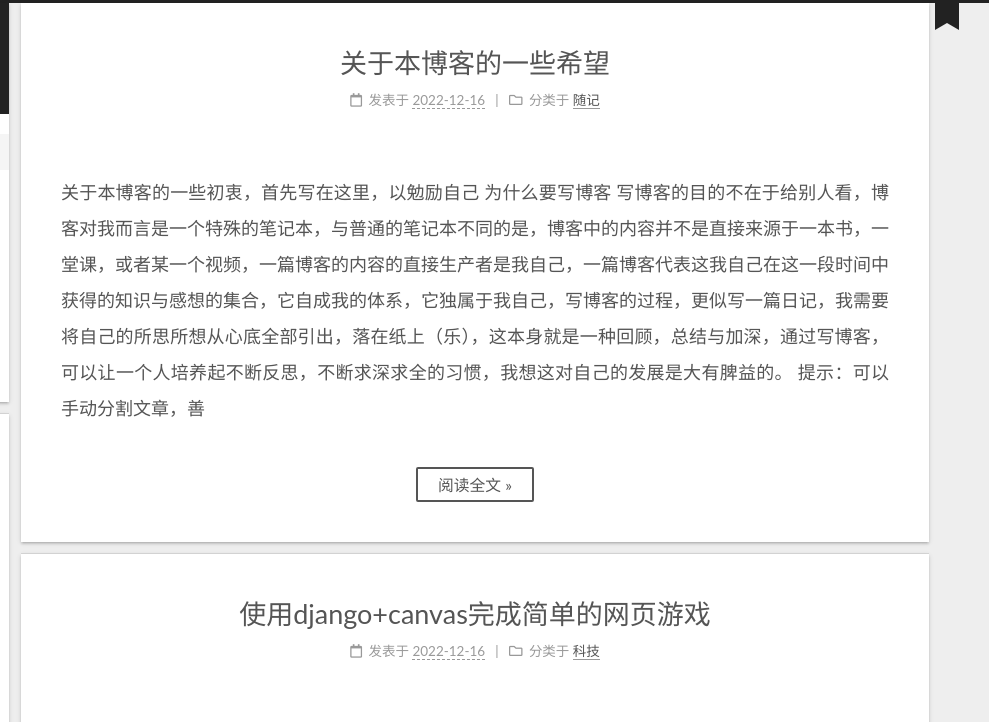
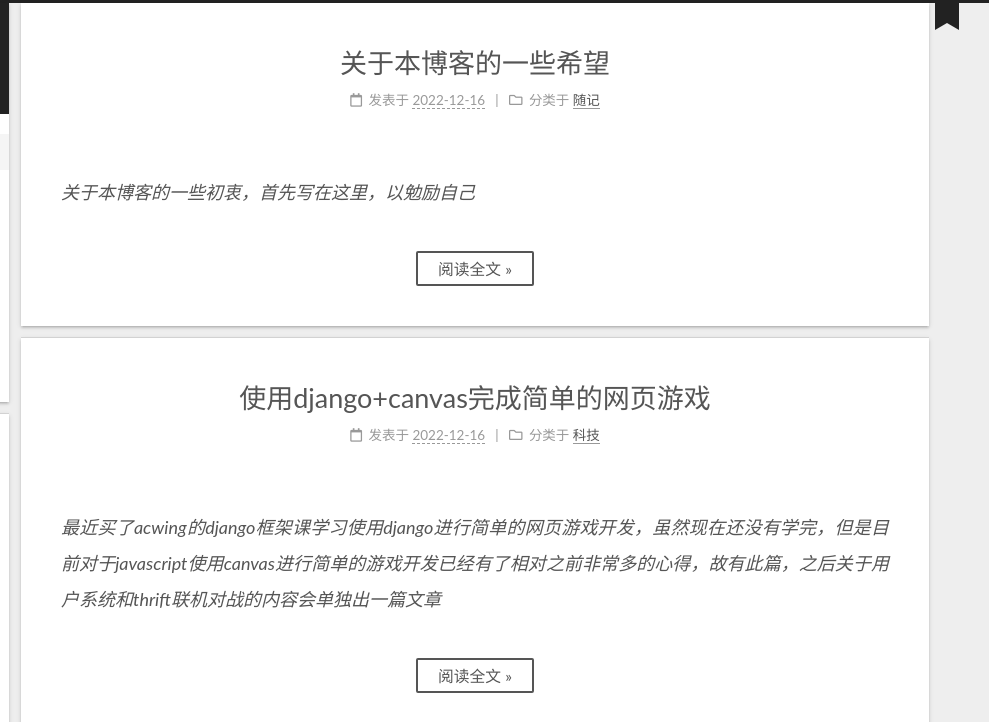
Before and after one commit to HaoyuYao/HaoyuYao.github.io, a plain HTML site: page index.html in a window 1280 px wide. Shown: the top 722 px of the page, 291-1280 px from the left. Drawn offline with Linux system fonts and the light colour scheme.

Commit message:
Site updated: 2022-12-16 20:14:20

```diff
--- a/css/main.css
+++ b/css/main.css
@@ -1194,7 +1194,7 @@ pre .javascript .function {
 }
 .links-of-author a::before,
 .links-of-author span.exturl::before {
-  background: #ff5bff;
+  background: #d6c853;
   border-radius: 50%;
   content: ' ';
   display: inline-block;
--- a/index.html
+++ b/index.html
@@ -246,12 +246,7 @@
     <div class="post-body" itemprop="articleBody">
 
 
-          关于本博客的一些初衷，首先写在这里，以勉励自己
-
-为什么要写博客
-写博客的目的不在于给别人看，博客对我而言是一个特殊的笔记本，与普通的笔记本不同的是，博客中的内容并不是直接来源于一本书，一堂课，或者某一个视频，一篇博客的内容的直接生产者是我自己，一篇博客代表这我自己在这一段时间中获得的知识与感想的集合，它自成我的体系，它独属于我自己，写博客的过程，更似写一篇日记，我需要将自己的所思所想从心底全部引出，落在纸上（乐），这本身就是一种回顾，总结与加深，通过写博客，可以让一个人培养起不断反思，不断求深求全的习惯，我想这对自己的发展是大有脾益的。
-
-提示：<!-- more -->可以手动分割文章，善
+          <p><em>关于本博客的一些初衷，首先写在这里，以勉励自己</em></p>
           <!--noindex-->
             <div class="post-button">
               <a class="btn" href="/2022/12/16/%E5%85%B3%E4%BA%8E%E6%9C%AC%E5%8D%9A%E5%AE%A2%E7%9A%84%E4%B8%80%E4%BA%9B%E5%B8%8C%E6%9C%9B/#more" rel="contents">
@@ -327,12 +322,7 @@
     <div class="post-body" itemprop="articleBody">
 
 
-          最近买了acwing的django框架课学习使用django进行简单的网页游戏开发，虽然现在还没有学完，但是目前对于javascript使用canvas进行简单的游戏开发已经有了相对之前非常多的心得，故有此篇，之后关于用户系统和thrift联机对战的内容会单独出一篇文章
-
-初识django
-1. 1进行远程开发的前期工作
-为什么要远程开发：
-因为对于当下的服务器部署应用开发而言，云盘，数据库以及 app 本身会被存放在不同的服务器中，这样在本地的环境与线上环境会产生较大的差异，需要进行调试的时候也会遇上难以解决的结构问题，故而最好的方法是直接通过ssh远程登陆到服务器上，直接在服务器上进行远程
+          <p><em>最近买了acwing的django框架课学习使用django进行简单的网页游戏开发，虽然现在还没有学完，但是目前对于javascript使用canvas进行简单的游戏开发已经有了相对之前非常多的心得，故有此篇，之后关于用户系统和thrift联机对战的内容会单独出一篇文章</em></p>
           <!--noindex-->
             <div class="post-button">
               <a class="btn" href="/2022/12/16/%E4%BD%BF%E7%94%A8django-canvas%E5%AE%8C%E6%88%90%E7%AE%80%E5%8D%95%E7%9A%84%E7%BD%91%E9%A1%B5%E6%B8%B8%E6%88%8F/#more" rel="contents">
```
Also changed, not shown: 2022/12/16/使用django-canvas完成简单的网页游戏/index.html (+2 -2 lines), 2022/12/16/关于本博客的一些希望/index.html (+2 -2 lines), search.xml (+18 -18 lines).
